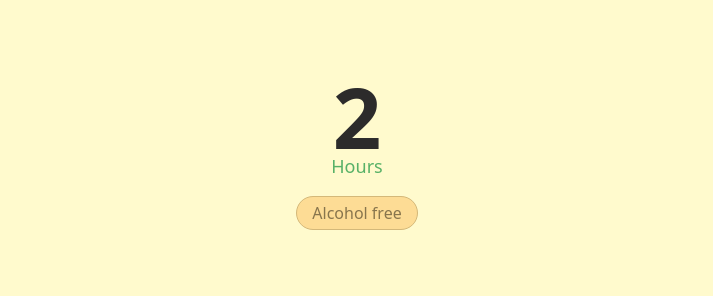
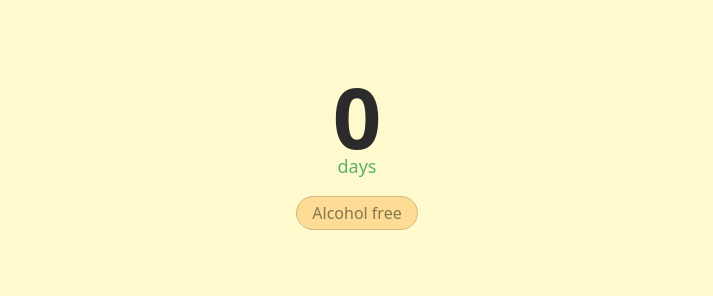
Before and after one commit to George-Agai/days-ngapi, a React (Vite) app: page / in a window 1280 px wide. Shown: the part 250-546 px from the top of the page, without its empty margins (283-996 px from the left). Built offline with nearby package versions, Linux system fonts and the light colour scheme; a web font is replaced by a local one.

Commit message:
Ticking clock update

```diff
--- a/src/App.css
+++ b/src/App.css
@@ -72,14 +72,19 @@
 }
 
 .popup-number {
-  font-size: 45px;
-  margin-bottom: 13px;
+  font-size: 50px;
+  margin-bottom: 10px;
   margin-top: 0px;
 }
 
 .duration-span {
   height: max-content;
+  cursor: pointer;
   /* border: 1px solid black; */
+}
+
+.duration-landing:hover {
+  cursor: pointer;
 }
 
 .days {
@@ -100,6 +105,7 @@
 
 .description:hover {
   cursor: pointer;
+  padding: 6px 17px;
 }
 
 .animal-animation-container {
--- a/src/components/bottomsheet.tsx
+++ b/src/components/bottomsheet.tsx
@@ -1,7 +1,8 @@
-import { useState } from "react";
+import { useState, useEffect } from "react";
 import { motion } from "framer-motion";
 import { X, CheckCircle, ChevronLeft } from "lucide-react";
 import Dotlottieanimation from "../components/dotlottieanimation.tsx"
+import { splitTimeClean } from "../constants/functions.tsx";
 const cat = "/animations/cat.lottie"
 const confetti = "/animations/confetti.lottie"
 const hourglass = "/animations/hourglass.lottie"
@@ -20,18 +21,28 @@ const avatars = [avatar1, avatar2, avatar3, avatar4, avatar5, avatar6, avatar7,
 interface BottomSheetProps {
     isOpen: boolean;
     onClose: () => void;
+    isAuthenticated?: boolean;
+    timeClean: string;
+    startDateFound?: boolean;
 }
 
-const BottomSheet: React.FC<BottomSheetProps> = ({ isOpen, onClose }) => {
+const BottomSheet: React.FC<BottomSheetProps> = ({ isOpen, onClose, isAuthenticated, timeClean, startDateFound }) => {
     const [step, setStep] = useState(1);
     const [selectedAvatar, setSelectedAvatar] = useState<string | undefined>(avatar6);
 
+    const { value, unit } = splitTimeClean(timeClean);
+
+    useEffect(() => {
+        if (!isAuthenticated) {
+            setStep(1)
+        }
+        else setStep(3)
+    }, [])
+
     return (
         <>
-            {/* Background Blur */}
             {isOpen && <div className="overlay" onClick={onClose}></div>}
 
-            {/* Bottom Sheet */}
             <motion.div
                 className="bottom-sheet"
                 initial={{ y: "100%" }}
@@ -109,10 +120,16 @@ const BottomSheet: React.FC<BottomSheetProps> = ({ isOpen, onClose }) => {
                         <h2 className="DMsans">Congratulations🎊</h2>
                         <p className="DMsans" style={{ lineHeight: 1.5, fontSize: "17px", color: "gray" }}>You've taken the first step towards freedom and a better you.</p>
 
-                        <div>
-                            <h1 className="number" style={{ marginTop: '30px' }}>19</h1>
-                            <p className="days">Seconds</p>
-                        </div>
+                        {startDateFound ?
+                            <div>
+                                <h1 className="number" style={{ marginTop: '30px' }}>{value}</h1>
+                                <p className="days">{unit}</p>
+                            </div>
+                            :
+                            <div>
+                                <h1 className="number" style={{ marginTop: '30px' }}>0</h1>
+                                <p className="days">days</p>
+                            </div>}
                     </div>
                 )}
             </motion.div>
--- a/src/components/popup.tsx
+++ b/src/components/popup.tsx
@@ -1,13 +1,18 @@
 import { motion } from "framer-motion";
+import { splitTimeClean } from "../constants/functions.tsx";
 import Clock from "./clock"
 // import Duration from "./duration.tsx";
 
 interface TargetPopupProps {
     isOpen: boolean;
     onClose: () => void;
+    timeClean: string
+    startDateFound?: boolean
 }
 
-const TargetPopup: React.FC<TargetPopupProps> = ({ onClose, isOpen }) => {
+const TargetPopup: React.FC<TargetPopupProps> = ({ onClose, isOpen, timeClean, startDateFound }) => {
+
+    const { value, unit } = splitTimeClean(timeClean);
 
     // const journeyStart = new Date(new Date().getTime() - (1 * 86400 + 2 * 3600 + 15 * 60) * 1000);
     return (
@@ -19,18 +24,18 @@ const TargetPopup: React.FC<TargetPopupProps> = ({ onClose, isOpen }) => {
                 initial={{ scale: 0.5, opacity: 0, y: 20 }}
                 animate={{ scale: 1, opacity: 1, y: 0 }}
                 exit={{ scale: 0.5, opacity: 0, y: 20 }}
-                transition={{ type: "spring", stiffness: 150, damping: 10 }}
+                transition={{ type: "spring", stiffness: 200, damping: 15 }}
             >
-                <span className="flex-justify-end duration-span">
-                    {/* <h1 className="popup-number">2</h1>
-                    <p className="days">Hours</p>
-                    <h1 className="popup-number">12</h1>
-                    <p className="days">Minutes</p> */}
-
-                    <Clock/>
-
-                    {/* <Duration startDate={journeyStart} /> */}
-                </span>
+                {startDateFound ?
+                    <span className="flex-justify-end duration-span">
+                        <h1 className="popup-number">{value}</h1>
+                        <p className="days" style={{ marginLeft: '5px' }}>{unit} clean</p>
+                    </span>
+                    :
+                    <span className="flex-justify-end duration-span">
+                        <h1 className="popup-number">0</h1>
+                        <p className="days" style={{ marginLeft: '3px' }}>days clean</p>
+                    </span>}
 
                 <p>🎯 Target Days: 30</p>
                 <p>📅 Start Date: Jan 1, 2024</p>
--- /dev/null
+++ b/src/constants/functions.tsx
@@ -0,0 +1,7 @@
+export const splitTimeClean = (timeClean: string): { value: string; unit: string } => {
+    const match = timeClean.match(/(\d+)\s*(.*)/);
+    if (match) {
+        return { value: match[1], unit: match[2] };
+    }
+    return { value: timeClean, unit: '' };
+};
--- a/src/screens/landing.tsx
+++ b/src/screens/landing.tsx
@@ -1,22 +1,73 @@
-import { useState } from "react";
+import { useState, useEffect } from "react";
+import { formatDistanceToNow } from 'date-fns';
 import BottomSheet from "../components/bottomsheet";
 import ResetBottomSheet from "../components/resetcount";
 import Popup from "../components/popup";
 import Dotlottieanimation from "../components/dotlottieanimation.tsx"
-const animals = "/animations/animals.lottie"
 import logo from "../assets/images/logo.svg"
 import avatar from "../assets/avatars/avatar6.png"
+import { splitTimeClean } from "../constants/functions.tsx";
+const animals = "/animations/animals.lottie"
 
 function Landing() {
     const [isBottomSheetOpen, setBottomSheetOpen] = useState(false);
     const [isResetBottomSheetOpen, setResetBottomSheetOpen] = useState(false);
     const [isPopupOpen, setIsPopupOpen] = useState(false);
+    const [startTime, setStartTime] = useState<Date | null>(null);
+    const [timeClean, setTimeClean] = useState('');
+    const [startDateFound, setStartDateFound] = useState(false)
+    const [isAuthenticated, setIsAuthenticated] = useState(true)
+
+    // Load start time from localStorage when the component mounts
+    useEffect(() => {
+        const savedStartTime = localStorage.getItem('cleanStartTime');
+        if (savedStartTime) {
+            setStartDateFound(true)
+            setStartTime(new Date(savedStartTime));
+        }
+    }, []);
+
+    // Function to start/reset the timer
+    const handleStart = () => {
+        if (isAuthenticated && !startDateFound) {
+            const newStartTime = new Date();
+            setStartTime(newStartTime);
+            localStorage.setItem('cleanStartTime', newStartTime.toISOString());
+        }
+        setBottomSheetOpen(true)
+    };
+
+    const handleEnd = () => {
+        localStorage.removeItem('cleanStartTime')
+    }
+
+    // Update the displayed time every second
+    useEffect(() => {
+        if (!startTime) return;
+        const interval = setInterval(() => {
+            const now = new Date();
+            const diffSeconds = Math.floor((now.getTime() - startTime.getTime()) / 1000);
+
+            if (diffSeconds < 60) {
+                setTimeClean(`${diffSeconds} second${diffSeconds === 1 ? '' : 's'}`);
+            } else {
+                let distance = formatDistanceToNow(startTime, { addSuffix: false });
+                // Remove words: about, over, almost
+                distance = distance.replace(/\b(about|over|almost)\s*/gi, '');
+                setTimeClean(distance);
+            }
+        }, 1000);
+
+        return () => clearInterval(interval);
+    }, [startTime]);
+
+    const { value, unit } = splitTimeClean(timeClean);
 
     return (
         <div className="flex-column-align-center-justify-between main-container">
 
             <div className="flex-justify-between width100 navbar">
-                <img src={logo} alt="image" style={{ width: "55px" }} />
+                <img src={logo} alt="image" style={{ width: "55px" }} onClick={handleEnd} />
                 <img src={avatar} alt="image" style={{ width: "38px", border: "2px solid #867070", borderRadius: '50%' }} />
             </div>
 
@@ -24,19 +75,27 @@ function Landing() {
                 <Dotlottieanimation animationPath={animals} speed={1.8} />
             </div>
 
-            <div className="flex-column-align-center" onClick={() => setIsPopupOpen(true)}>
-                <h1 className="number">2</h1>
-                <p className="days">Hours</p>
-                <p className="description">Alcohol free</p>
-            </div>
-            {isPopupOpen && <Popup isOpen={isPopupOpen} onClose={() => setIsPopupOpen(false)} />}
+            {startDateFound ?
+                <div className="flex-column-align-center duration-landing" onClick={() => setIsPopupOpen(true)}>
+                    <h1 className="number">{value}</h1>
+                    <p className="days">{unit}</p>
+                    <p className="description">Alcohol free</p>
+                </div>
+                :
+                <div className="flex-column-align-center duration-landing" onClick={() => setIsPopupOpen(true)}>
+                    <h1 className="number">0</h1>
+                    <p className="days">days</p>
+                    <p className="description">Alcohol free</p>
+                </div>}
+
+            {isPopupOpen && <Popup isOpen={isPopupOpen} startDateFound={startDateFound} timeClean={timeClean} onClose={() => setIsPopupOpen(false)} />}
 
             <div className="flex-column-align-center width100">
-                <button onClick={() => setBottomSheetOpen(true)}>Start</button>
+                <button onClick={() => handleStart()}>Start</button>
                 <button className="reset-button" onClick={() => setResetBottomSheetOpen(true)}>Reset</button>
             </div>
 
-            <BottomSheet isOpen={isBottomSheetOpen} onClose={() => setBottomSheetOpen(false)} />
+            <BottomSheet isOpen={isBottomSheetOpen} startDateFound={startDateFound} timeClean={timeClean} isAuthenticated={isAuthenticated} onClose={() => setBottomSheetOpen(false)} />
 
             <ResetBottomSheet isOpen={isResetBottomSheetOpen} onClose={() => setResetBottomSheetOpen(false)} />
         </div>
```
Also changed, not shown: src/components/clock.tsx (+81 -22 lines).
